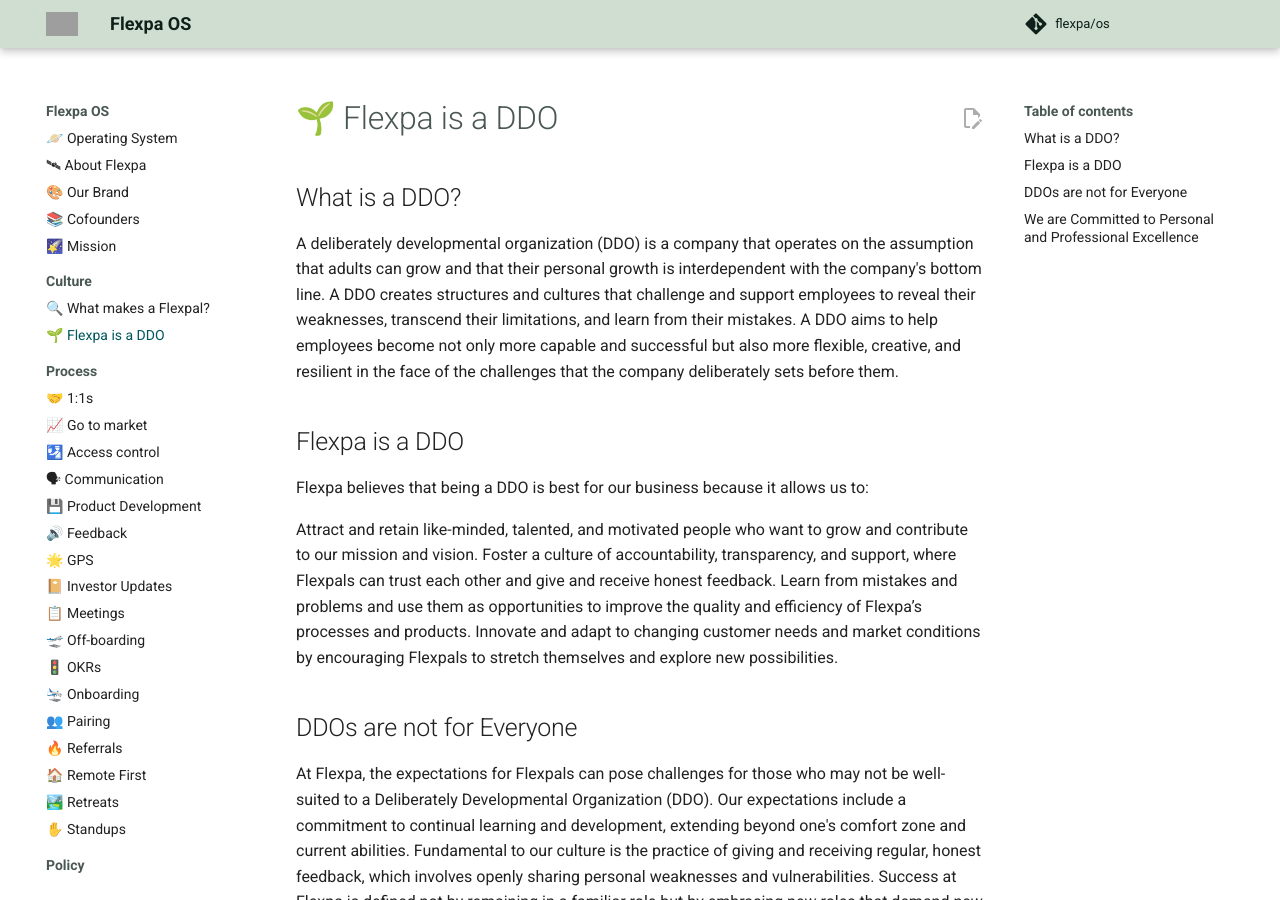
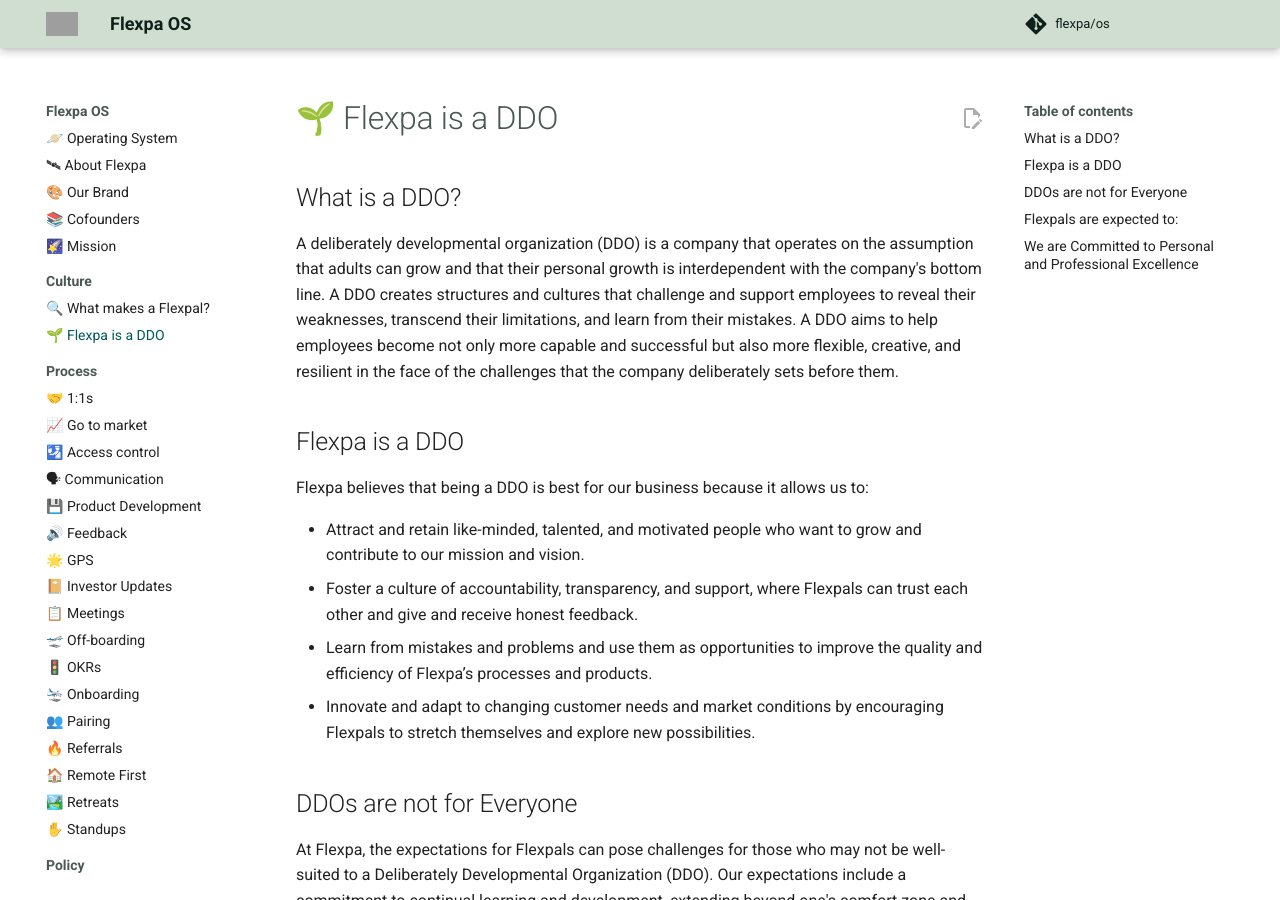
Before and after one commit to flexpa/os, an MkDocs documentation site: the page built from docs/ddo.md, in a window 1280 px wide and 900 px high. Built offline with MkDocs 1.6.1 and Material for MkDocs 9.7.7, drawn with Linux system fonts in a browser that asks for light colours; comment, search, counter and statistics services are not loaded; some of the changed text lies outside the part shown; grey boxes are pictures that could not be loaded.

Commit message:
Fixed formatting

```diff
--- a/docs/ddo.md
+++ b/docs/ddo.md
@@ -8,16 +8,16 @@
 
 Flexpa believes that being a DDO is best for our business because it allows us to:
 
-Attract and retain like-minded, talented, and motivated people who want to grow and contribute to our mission and vision.
-Foster a culture of accountability, transparency, and support, where Flexpals can trust each other and give and receive honest feedback.
-Learn from mistakes and problems and use them as opportunities to improve the quality and efficiency of Flexpa’s processes and products.
-Innovate and adapt to changing customer needs and market conditions by encouraging Flexpals to stretch themselves and explore new possibilities.
+- Attract and retain like-minded, talented, and motivated people who want to grow and contribute to our mission and vision.
+- Foster a culture of accountability, transparency, and support, where Flexpals can trust each other and give and receive honest feedback.
+- Learn from mistakes and problems and use them as opportunities to improve the quality and efficiency of Flexpa’s processes and products.
+- Innovate and adapt to changing customer needs and market conditions by encouraging Flexpals to stretch themselves and explore new possibilities.
 
 ## DDOs are not for Everyone
 
 At Flexpa, the expectations for Flexpals can pose challenges for those who may not be well-suited to a Deliberately Developmental Organization (DDO). Our expectations include a commitment to continual learning and development, extending beyond one's comfort zone and current abilities. Fundamental to our culture is the practice of giving and receiving regular, honest feedback, which involves openly sharing personal weaknesses and vulnerabilities. Success at Flexpa is defined not by remaining in a familiar role but by embracing new roles that demand new skills and adaptability. Our job expectations are dynamic and evolve with both the needs of the organization and the individual's growth. Flexpa is ideal for those who seek active growth and learning rather than a place to coast or settle.
 
-**Flexpals are expected to:**
+## Flexpals are expected to:
 
 - Be willing to expose their inadequacies and blind spots at work and to seek and accept feedback from others.
 - Be open to learning from their own and others' experiences and to apply their learning to their work.
@@ -39,7 +39,9 @@
 
 The dynamic relationship between the growth of Flexpals and the success of Flexpa is what sets Flexpa apart, making working at Flexpa more than just a job but a home for personal and professional growth and improvement.
 
-For More About DDOs, see:
+---
+
+For more About DDOs, see:
 
 - _An Everyone Culture: Becoming a Deliberately Developmental Organization_ by Robert Kegan and Lisa Laskow Lahey
 - [Making Business Personal: Harvard Business Review](https://hbr.org/2014/04/making-business-personal)
```
